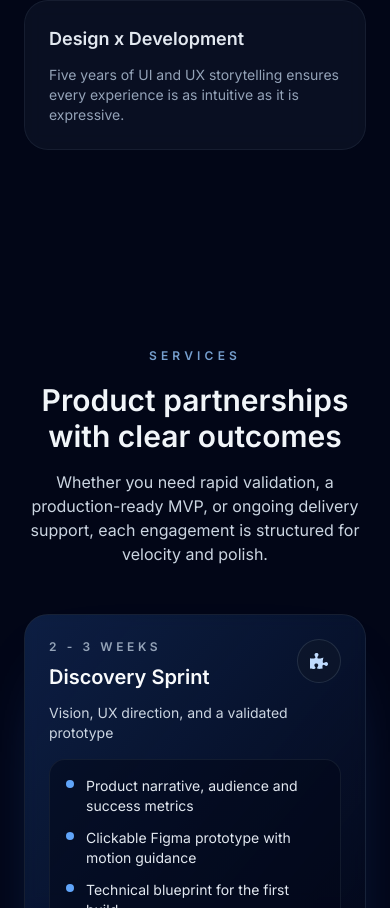
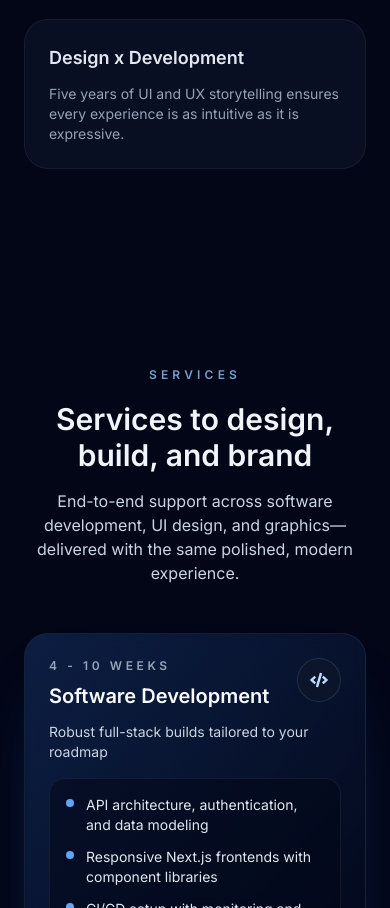
Before and after one commit to zeruhabesha/zerihunkibret, a Next.js app: page / in a window 390 px wide. Shown: the part 6119-7027 px from the top of the page. Built offline with nearby package versions, Linux system fonts and the light colour scheme; no server answers.

Commit message:
Remove project and budget fields from contact form

```diff
--- a/app/page.tsx
+++ b/app/page.tsx
@@ -16,8 +16,8 @@ import {
   FaGraduationCap,
   FaCertificate,
   FaYoutube,
-  FaRocket,
-  FaClock,
+  FaCode,
+  FaPaintBrush,
   FaPuzzlePiece,
 } from "react-icons/fa"
 import {
@@ -473,48 +473,41 @@ export default function Home() {
     deliverables: string[]
   }[] = [
     {
-      title: "Discovery Sprint",
-      timeline: "2 - 3 weeks",
-      focus: "Vision, UX direction, and a validated prototype",
+      title: "Software Development",
+      timeline: "4 - 10 weeks",
+      focus: "Robust full-stack builds tailored to your roadmap",
       accent: "from-blue-500/20 via-blue-500/10 to-slate-950",
-      Icon: FaPuzzlePiece,
+      Icon: FaCode,
       deliverables: [
-        "Product narrative, audience and success metrics",
-        "Clickable Figma prototype with motion guidance",
-        "Technical blueprint for the first build",
+        "API architecture, authentication, and data modeling",
+        "Responsive Next.js frontends with component libraries",
+        "CI/CD setup with monitoring and release playbooks",
       ],
     },
     {
-      title: "MVP Build",
-      timeline: "4 - 8 weeks",
-      focus: "Full-stack implementation with crisp UI systems",
+      title: "UI Designing",
+      timeline: "2 - 4 weeks",
+      focus: "Interfaces that balance clarity, craft, and conversion",
       accent: "from-emerald-500/20 via-emerald-400/10 to-slate-950",
-      Icon: FaRocket,
+      Icon: FaPuzzlePiece,
       deliverables: [
-        "Component-driven Next.js frontend with design tokens",
-        "API layer with auth, data models, and monitoring",
-        "CI-ready deployments plus rollout playbook",
+        "Design systems with tokens, states, and accessibility",
+        "High-fidelity flows, prototypes, and motion guidance",
+        "Developer-ready specs with annotations and assets",
       ],
     },
     {
-      title: "Scale & Care",
-      timeline: "Monthly partnership",
-      focus: "Performance tuning, design QA, and feature velocity",
+      title: "Graphics Designing",
+      timeline: "1 - 3 weeks",
+      focus: "Visual stories that extend your brand across touchpoints",
       accent: "from-purple-500/20 via-indigo-400/10 to-slate-950",
-      Icon: FaClock,
+      Icon: FaPaintBrush,
       deliverables: [
-        "Accessibility and lighthouse optimizations",
-        "Experimentation backlog with weekly demos",
-        "Team enablement with docs and pairing",
+        "Social and marketing graphics aligned to brand guidelines",
+        "Presentation decks with custom illustrations and layouts",
+        "Campaign-ready assets optimized for web and print",
       ],
     },
-  ]
-
-  const collaborationBoosters = [
-    "Async updates with Loom recaps and metrics dashboards",
-    "Weekly office hours for unblockers and roadmap alignment",
-    "Design QA checklist to keep the experience consistent",
-    "Launch readiness runbooks with rollback strategies",
   ]
 
   const socialProfiles: {
@@ -742,11 +735,11 @@ export default function Home() {
                 <div className="mt-10 space-y-4">
                   <div className="flex flex-col gap-1 sm:flex-row sm:items-center sm:justify-between">
                     <span className="text-xs font-semibold uppercase tracking-[0.35em] text-blue-300/80">My services</span>
-                    <span className="text-[13px] text-slate-400">Product partnerships with clear outcomes.</span>
+                    <span className="text-[13px] text-slate-400">Software development aligned to clear outcomes.</span>
                     <span className="text-xs font-semibold uppercase tracking-[0.35em] text-blue-300/80">
                       Design x Development
                     </span>
-                    <span className="text-[13px] text-slate-400">Product partnerships centered on delivery.</span>
+                    <span className="text-[13px] text-slate-400">Design support across UI and graphics.</span>
                   </div>
                   <div className="grid gap-6 sm:grid-cols-2">
                     {focusAreas.map((item) => (
@@ -796,10 +789,10 @@ export default function Home() {
               transition={{ duration: 0.6 }}
             >
               <span className="text-xs font-semibold uppercase tracking-[0.35em] text-blue-300/80">Services</span>
-              <h2 className="mt-4 text-3xl font-semibold sm:text-4xl">Product partnerships with clear outcomes</h2>
+              <h2 className="mt-4 text-3xl font-semibold sm:text-4xl">Services to design, build, and brand</h2>
               <p className="mt-4 text-base text-slate-300 sm:text-lg">
-                Whether you need rapid validation, a production-ready MVP, or ongoing delivery support, each engagement is structured
-                for velocity and polish.
+                End-to-end support across software development, UI design, and graphics—delivered with the same polished, modern
+                experience.
               </p>
             </motion.div>
 
@@ -841,56 +834,6 @@ export default function Home() {
                 </motion.div>
               ))}
             </div>
-
-            <motion.div
-              className="mt-12 grid gap-6 rounded-3xl border border-slate-800/60 bg-slate-900/60 p-8 shadow-[0_35px_80px_-50px_rgba(16,185,129,0.55)] backdrop-blur lg:grid-cols-[1.1fr_0.9fr]"
-              initial={{ opacity: 0, y: 24 }}
-              whileInView={{ opacity: 1, y: 0 }}
-              viewport={{ once: true }}
-              transition={{ duration: 0.6 }}
-            >
-              <div>
-                <h3 className="text-2xl font-semibold text-slate-100">Collaboration boosters</h3>
-                <p className="mt-3 text-sm text-slate-400">
-                  Keep teams aligned with transparent rituals and crisp documentation—no surprises, only momentum.
-                </p>
-                <div className="mt-6 grid gap-3 sm:grid-cols-2">
-                  {collaborationBoosters.map((item) => (
-                    <div
-                      key={item}
-                      className="flex items-start gap-3 rounded-2xl border border-emerald-500/30 bg-emerald-500/5 p-4 text-emerald-50"
-                    >
-                      <span className="mt-1 h-2 w-2 flex-shrink-0 rounded-full bg-emerald-300" />
-                      <p className="text-sm leading-relaxed text-emerald-50/90">{item}</p>
-                    </div>
-                  ))}
-                </div>
-              </div>
-              <div className="flex flex-col justify-between gap-6 rounded-2xl border border-slate-800/60 bg-slate-950/60 p-6">
-                <div>
-                  <p className="text-xs font-semibold uppercase tracking-[0.35em] text-emerald-300/80">Next step</p>
-                  <h4 className="mt-2 text-xl font-semibold text-slate-50">Two-week pilot to prove fit</h4>
-                  <p className="mt-3 text-sm text-slate-400">
-                    Get a scoped pilot with a mini roadmap, design QA, and a weekly demo. If it is not a fit, keep the plan—no hard feelings.
-                  </p>
-                </div>
-                <div className="flex flex-wrap gap-3">
-                  <a
-                    href="#contact"
-                    className="group inline-flex items-center gap-2 rounded-full bg-emerald-500 px-5 py-3 text-sm font-semibold text-slate-950 shadow-lg shadow-emerald-500/30 transition hover:bg-emerald-400"
-                  >
-                    Start a pilot
-                    <FaArrowRight className="transition group-hover:translate-x-1" />
-                  </a>
-                  <a
-                    href="/resume"
-                    className="inline-flex items-center gap-2 rounded-full border border-slate-700 px-5 py-3 text-sm font-semibold text-slate-100 transition hover:border-emerald-400/70 hover:text-emerald-200"
-                  >
-                    View credentials
-                  </a>
-                </div>
-              </div>
-            </motion.div>
           </div>
         </section>
 
@@ -1092,50 +1035,6 @@ export default function Home() {
                       className="mt-2 w-full rounded-xl border border-slate-800 bg-slate-950/60 px-4 py-3 text-sm text-slate-100 outline-none transition focus:border-blue-500 focus:bg-slate-900"
                     />
                   </div>
-                  <div className="grid gap-5 sm:grid-cols-2">
-                    <div>
-                      <label
-                        htmlFor="projectType"
-                        className="block text-xs font-semibold uppercase tracking-[0.3em] text-slate-500"
-                      >
-                        Project type
-                      </label>
-                      <select
-                        id="projectType"
-                        className="mt-2 w-full rounded-xl border border-slate-800 bg-slate-950/60 px-4 py-3 text-sm text-slate-100 outline-none transition focus:border-blue-500 focus:bg-slate-900"
-                        defaultValue=""
-                      >
-                        <option value="" disabled>
-                          Choose an option
-                        </option>
-                        <option>Web app build</option>
-                        <option>Design system</option>
-                        <option>Process automation</option>
-                        <option>Brand & UI refresh</option>
-                      </select>
-                    </div>
-                    <div>
-                      <label
-                        htmlFor="budget"
-                        className="block text-xs font-semibold uppercase tracking-[0.3em] text-slate-500"
-                      >
-                        Budget range
-                      </label>
-                      <select
-                        id="budget"
-                        className="mt-2 w-full rounded-xl border border-slate-800 bg-slate-950/60 px-4 py-3 text-sm text-slate-100 outline-none transition focus:border-blue-500 focus:bg-slate-900"
-                        defaultValue=""
-                      >
-                        <option value="" disabled>
-                          Select a range
-                        </option>
-                        <option>$2k - $5k</option>
-                        <option>$5k - $10k</option>
-                        <option>$10k - $25k</option>
-                        <option>$25k+</option>
-                      </select>
-                    </div>
-                  </div>
                   <div>
                     <label htmlFor="project" className="block text-xs font-semibold uppercase tracking-[0.3em] text-slate-500">
                       Project details
```
